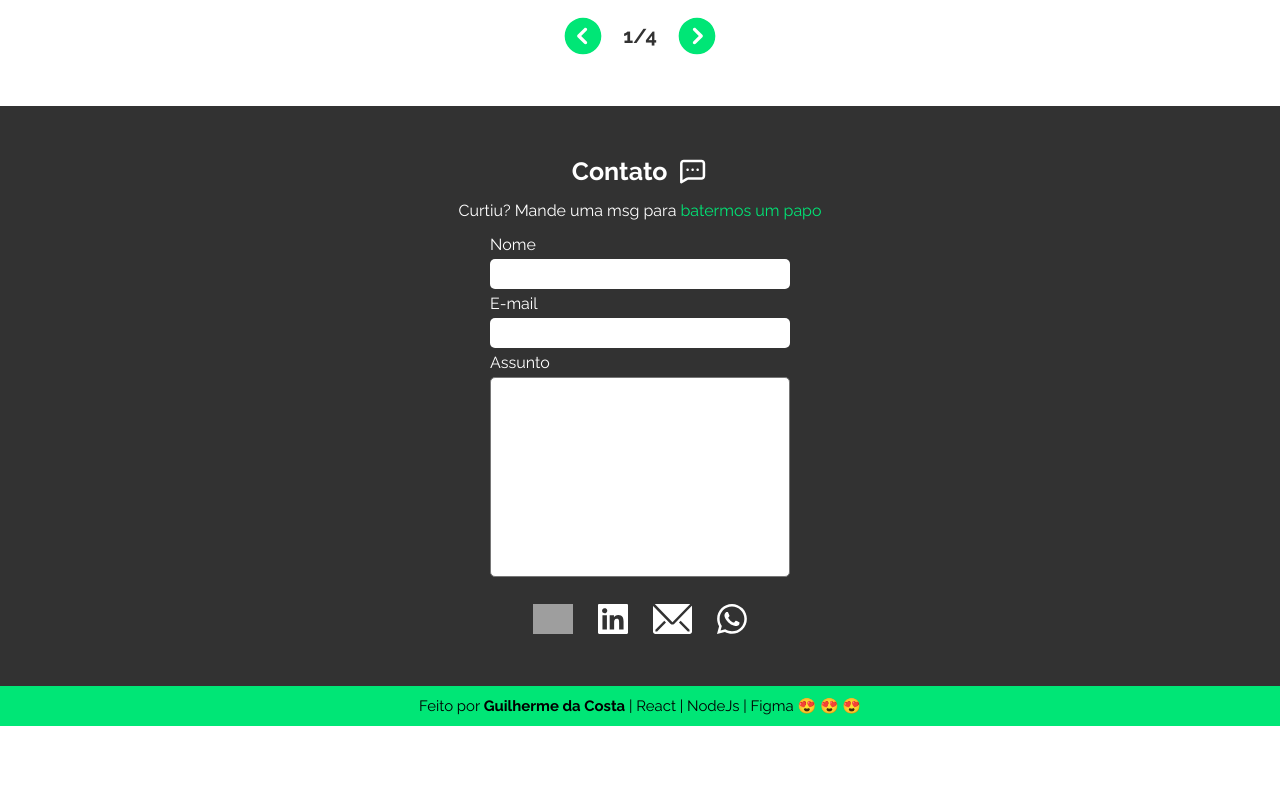
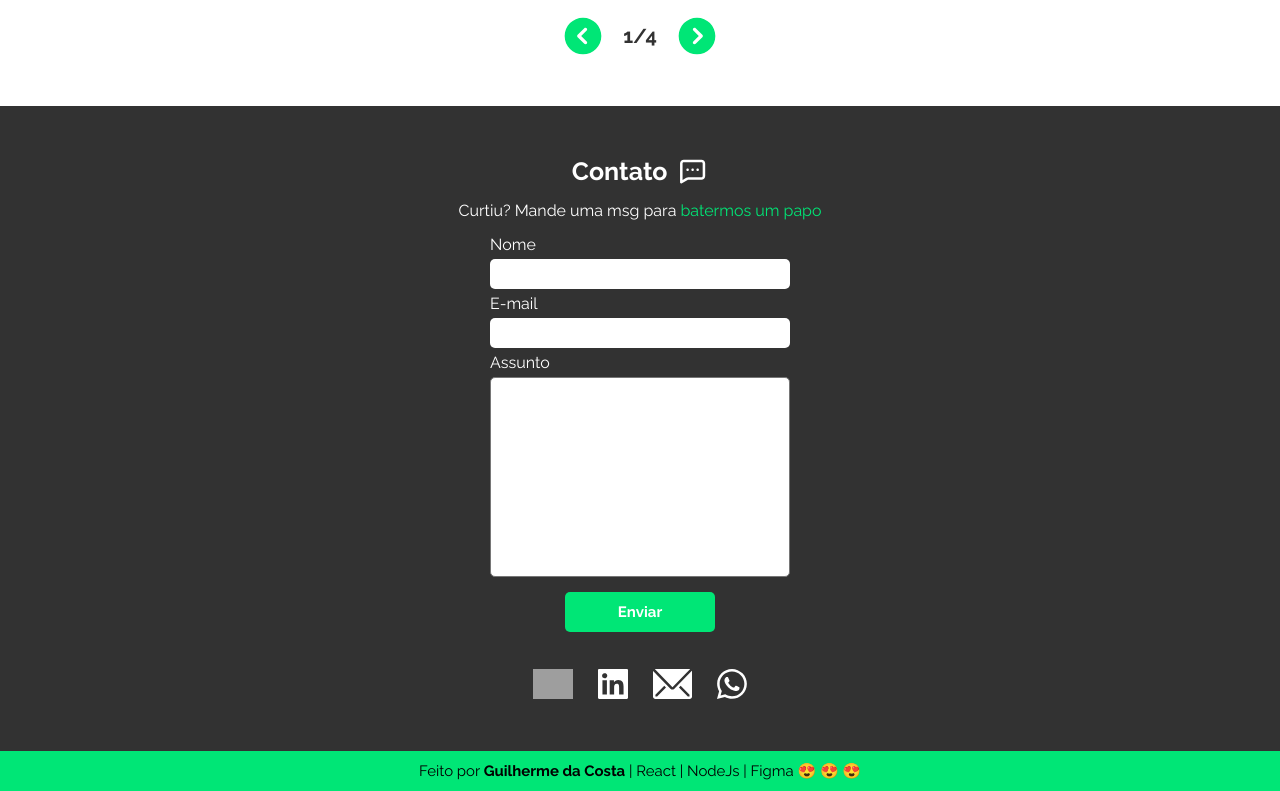
Before and after one commit to guiidc/portifolio2, a React (Create React App) app: page / in a window 1280 px wide. Shown: the part 2211-3002 px from the top of the page. Before the commit the page ends 2937 px from the top, so only its background shows below. Built offline with nearby package versions, Linux system fonts and the light colour scheme; grey boxes are pictures that could not be loaded.

Commit message:
add send button

```diff
--- a/src/components/Contact.jsx
+++ b/src/components/Contact.jsx
@@ -15,6 +15,7 @@ function Contact() {
         <input type="text" />
         <span>Assunto</span>
         <textarea style={ { resize: "none" } }/>
+        <button className="send-btn">Enviar</button>
       </div>
       <div className="hero-links">
         <a href="https://github.com/guiidc"><img src="./icons/github.svg" alt="github" /></a>
--- a/src/components/Testimonials.jsx
+++ b/src/components/Testimonials.jsx
@@ -5,7 +5,7 @@ function Testimonials() {
     <div className="generic-wrapper bg-white">
       <h3>O que estão dizendo...</h3>
       <div className="testimonial-img">
-        <img className="quoter-img" src="../images/perfil.png" alt="quoter" />
+        <img className="quoter-img" src="../images/quoter1.png" alt="quoter" />
         <img className="quote-icon" src="../icons/quote.svg" alt="testimonial" />
       </div>
         <p>Lorem ipsum dolor sit, amet consectetur adipisicing elit. Veniam dolores obcaecati labore ullam, beatae fugit laudantium debitis optio! Vero, hic odit. Quaerat, fuga quasi? Cum quisquam doloremque dignissimos ea similique!</p>
--- a/src/index.css
+++ b/src/index.css
@@ -341,6 +341,19 @@ textarea {
   padding: 1.5rem;
 }
 
+.send-btn {
+  background-color: var(--secondary-color);
+  border: none;
+  height: 4rem;
+  border-radius: 5px;
+  width: 15rem;
+  color: var(--primary-color);
+  font-weight: bold;
+  margin-top: 1rem;
+  margin: 1rem auto;
+  font-size: 1.5rem;
+}
+
 .footer {
   height: 4rem;
   background-color: var(--secondary-color);
@@ -453,5 +466,6 @@ textarea {
   .footer {
     font-size: 1.8rem;
     text-align: center;
+    padding: 2rem;
   }
 }
```
Also changed, not shown: public/images/quoter1.png (added).
